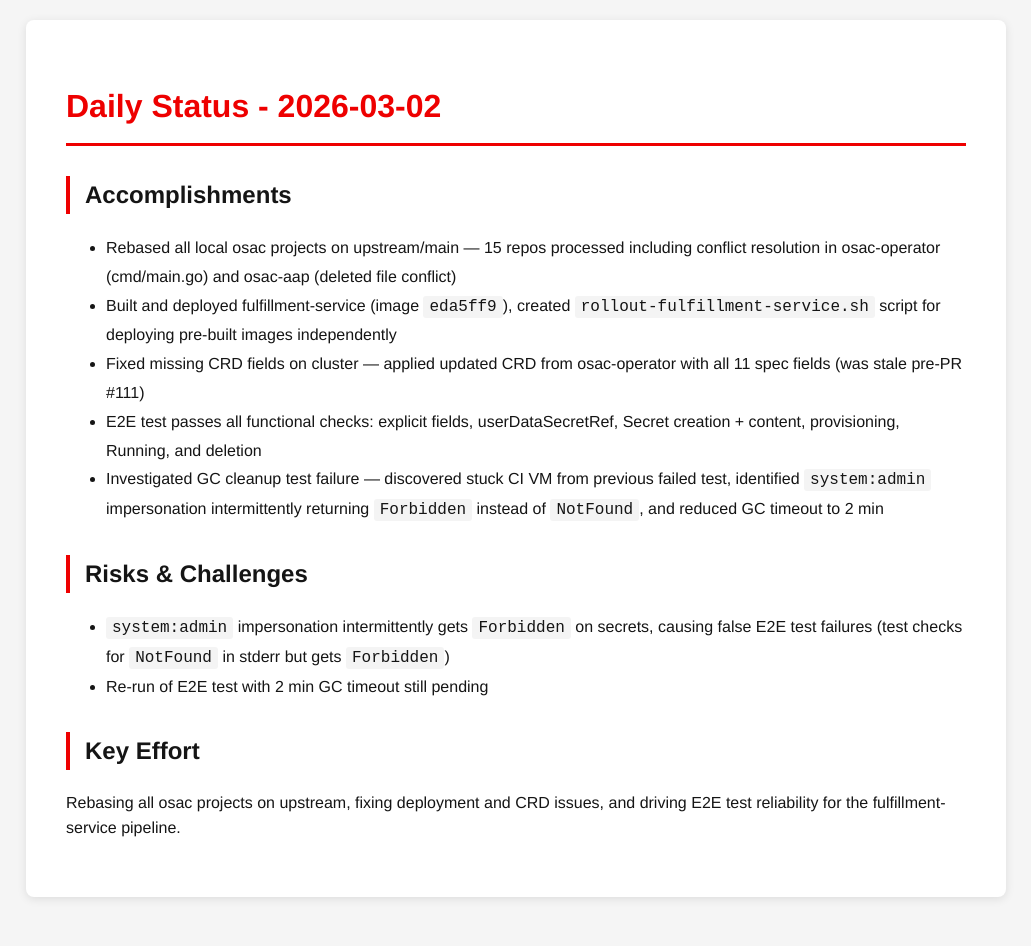
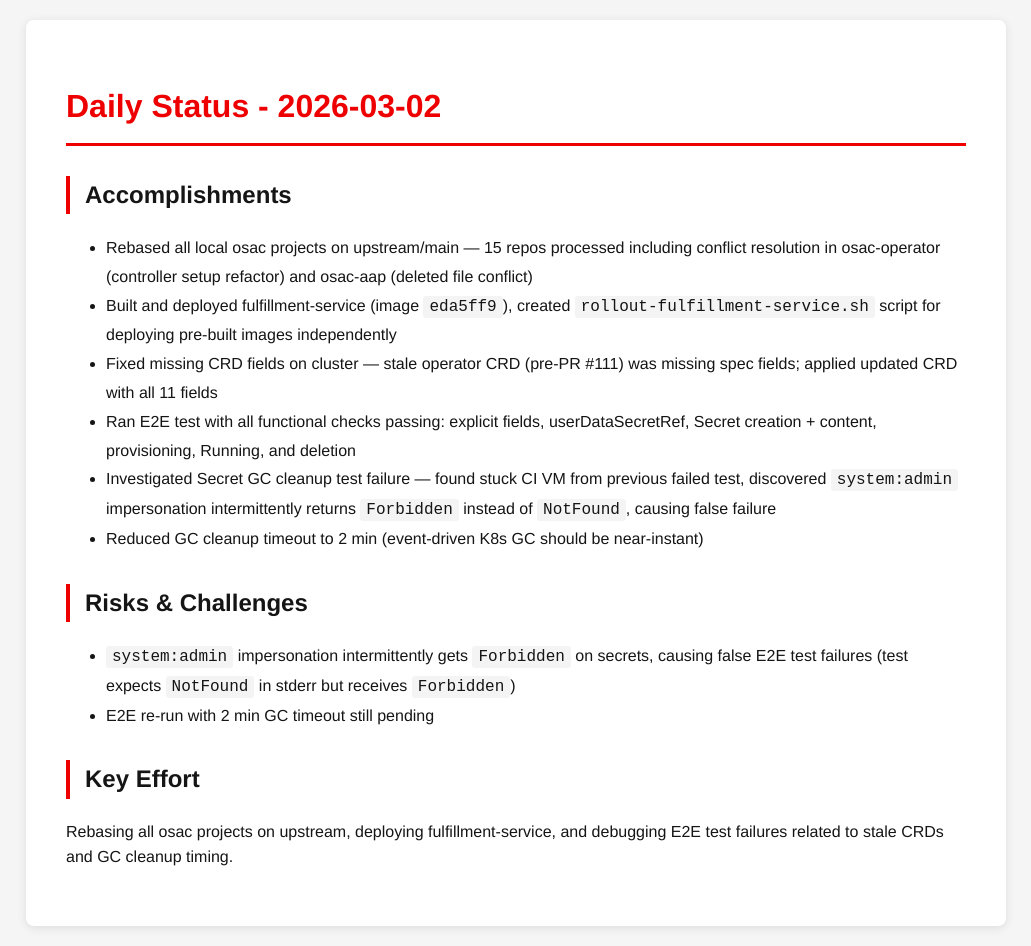
Before and after one commit to tzvatot/daily-status, a Jekyll site: the page built from 2026-03-02.md, in a window 1280 px wide. Shown: the whole page, without its empty margins (124-1155 px from the left). Built offline with Jekyll 4.4.1, drawn with Linux system fonts in a browser that asks for light colours; before the commit the page ends 917 px from its top, so only the background shows below that.

Commit message:
Daily status update - 2026-03-02

```diff
--- a/2026-03-02.md
+++ b/2026-03-02.md
@@ -7,15 +7,19 @@ date: 2026-03-02
 # Daily Status - 2026-03-02
 
 ## Accomplishments
-- Rebased all local osac projects on upstream/main — 15 repos processed including conflict resolution in osac-operator (cmd/main.go) and osac-aap (deleted file conflict)
+
+- Rebased all local osac projects on upstream/main — 15 repos processed including conflict resolution in osac-operator (controller setup refactor) and osac-aap (deleted file conflict)
 - Built and deployed fulfillment-service (image `eda5ff9`), created `rollout-fulfillment-service.sh` script for deploying pre-built images independently
-- Fixed missing CRD fields on cluster — applied updated CRD from osac-operator with all 11 spec fields (was stale pre-PR #111)
-- E2E test passes all functional checks: explicit fields, userDataSecretRef, Secret creation + content, provisioning, Running, and deletion
-- Investigated GC cleanup test failure — discovered stuck CI VM from previous failed test, identified `system:admin` impersonation intermittently returning `Forbidden` instead of `NotFound`, and reduced GC timeout to 2 min
+- Fixed missing CRD fields on cluster — stale operator CRD (pre-PR #111) was missing spec fields; applied updated CRD with all 11 fields
+- Ran E2E test with all functional checks passing: explicit fields, userDataSecretRef, Secret creation + content, provisioning, Running, and deletion
+- Investigated Secret GC cleanup test failure — found stuck CI VM from previous failed test, discovered `system:admin` impersonation intermittently returns `Forbidden` instead of `NotFound`, causing false failure
+- Reduced GC cleanup timeout to 2 min (event-driven K8s GC should be near-instant)
 
 ## Risks & Challenges
-- `system:admin` impersonation intermittently gets `Forbidden` on secrets, causing false E2E test failures (test checks for `NotFound` in stderr but gets `Forbidden`)
-- Re-run of E2E test with 2 min GC timeout still pending
+
+- `system:admin` impersonation intermittently gets `Forbidden` on secrets, causing false E2E test failures (test expects `NotFound` in stderr but receives `Forbidden`)
+- E2E re-run with 2 min GC timeout still pending
 
 ## Key Effort
-Rebasing all osac projects on upstream, fixing deployment and CRD issues, and driving E2E test reliability for the fulfillment-service pipeline.
+
+Rebasing all osac projects on upstream, deploying fulfillment-service, and debugging E2E test failures related to stale CRDs and GC cleanup timing.
```
